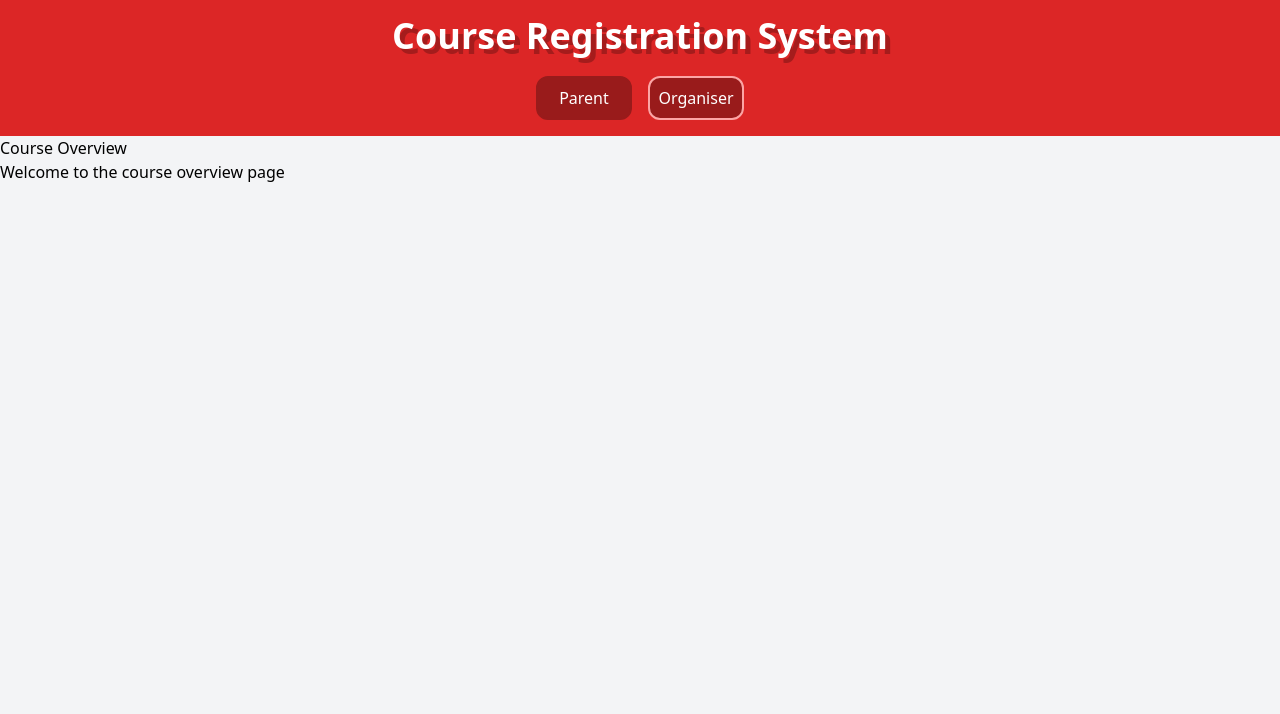
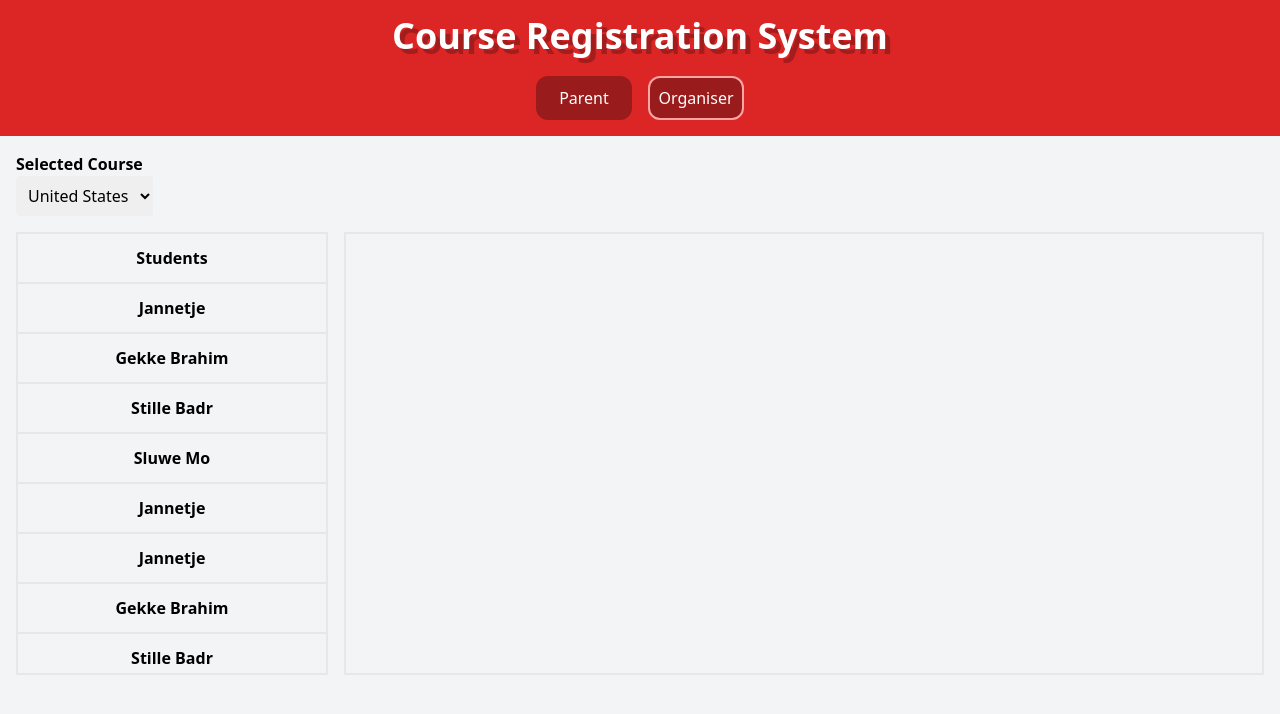
Before and after one commit to Yassin2607/Course_Registration_API, a Vue app in the folder frontend/: page /courses in a window 1280 px wide. Shown: the top 714 px of the page. Built offline with nearby package versions, Linux system fonts and the light colour scheme.

Commit message:
overview styling

```diff
--- a/frontend/src/App.vue
+++ b/frontend/src/App.vue
@@ -1,5 +1,5 @@
 <template>
-  <div class="flex flex-col h-full">
+  <div class="flex flex-col h-screen overflow-hidden">
     <header-component></header-component>
     <router-view class="grow bg-gray-100"></router-view>
   </div>
@@ -16,7 +16,5 @@ export default {
 </script>
 
 <style>
-  #app{
-    height: 100vh;
-  }
+
 </style>
--- a/frontend/src/assets/css/main.css
+++ b/frontend/src/assets/css/main.css
@@ -566,14 +566,6 @@ video {
   margin-right: 0.5rem;
 }
 
-.mb-0\.5 {
-  margin-bottom: 0.125rem;
-}
-
-.mt-2 {
-  margin-top: 0.5rem;
-}
-
 .block {
   display: block;
 }
@@ -582,20 +574,52 @@ video {
   display: flex;
 }
 
-.h-1\/5 {
-  height: 20%;
+.h-full {
+  height: 100%;
 }
 
-.h-full {
-  height: 100%;
+.h-screen {
+  height: 100vh;
+}
+
+.max-h-full {
+  max-height: 100%;
+}
+
+.max-h-\[80\%\] {
+  max-height: 80%;
+}
+
+.max-h-\[100\%\] {
+  max-height: 100%;
+}
+
+.w-1\/3 {
+  width: 33.333333%;
 }
 
 .w-24 {
   width: 6rem;
 }
 
+.flex-1 {
+  flex: 1 1 0%;
+}
+
+.flex-none {
+  flex: none;
+}
+
+.flex-grow {
+  flex-grow: 1;
+}
+
 .grow {
   flex-grow: 1;
+}
+
+.flex-row {
+  flex-direction: row;
 }
 
 .flex-col {
@@ -614,6 +638,18 @@ video {
   justify-content: space-evenly;
 }
 
+.space-x-4 > :not([hidden]) ~ :not([hidden]) {
+  --tw-space-x-reverse: 0;
+  margin-right: calc(1rem * var(--tw-space-x-reverse));
+  margin-left: calc(1rem * calc(1 - var(--tw-space-x-reverse)));
+}
+
+.space-y-4 > :not([hidden]) ~ :not([hidden]) {
+  --tw-space-y-reverse: 0;
+  margin-top: calc(1rem * calc(1 - var(--tw-space-y-reverse)));
+  margin-bottom: calc(1rem * var(--tw-space-y-reverse));
+}
+
 .space-y-5 > :not([hidden]) ~ :not([hidden]) {
   --tw-space-y-reverse: 0;
   margin-top: calc(1.25rem * calc(1 - var(--tw-space-y-reverse)));
@@ -624,6 +660,18 @@ video {
   --tw-space-y-reverse: 0;
   margin-top: calc(2rem * calc(1 - var(--tw-space-y-reverse)));
   margin-bottom: calc(2rem * var(--tw-space-y-reverse));
+}
+
+.overflow-hidden {
+  overflow: hidden;
+}
+
+.overflow-y-auto {
+  overflow-y: auto;
+}
+
+.overflow-y-scroll {
+  overflow-y: scroll;
 }
 
 .text-nowrap {
@@ -642,14 +690,48 @@ video {
   border-width: 2px;
 }
 
+.border-b-2 {
+  border-bottom-width: 2px;
+}
+
+.border-gray-200 {
+  --tw-border-opacity: 1;
+  border-color: rgb(229 231 235 / var(--tw-border-opacity));
+}
+
 .border-red-800 {
   --tw-border-opacity: 1;
   border-color: rgb(153 27 27 / var(--tw-border-opacity));
 }
 
+.border-gray-400 {
+  --tw-border-opacity: 1;
+  border-color: rgb(156 163 175 / var(--tw-border-opacity));
+}
+
+.border-gray-300 {
+  --tw-border-opacity: 1;
+  border-color: rgb(209 213 219 / var(--tw-border-opacity));
+}
+
+.border-b-gray-200 {
+  --tw-border-opacity: 1;
+  border-bottom-color: rgb(229 231 235 / var(--tw-border-opacity));
+}
+
+.border-b-gray-400 {
+  --tw-border-opacity: 1;
+  border-bottom-color: rgb(156 163 175 / var(--tw-border-opacity));
+}
+
 .bg-gray-100 {
   --tw-bg-opacity: 1;
   background-color: rgb(243 244 246 / var(--tw-bg-opacity));
+}
+
+.bg-red-500 {
+  --tw-bg-opacity: 1;
+  background-color: rgb(239 68 68 / var(--tw-bg-opacity));
 }
 
 .bg-red-600 {
@@ -664,6 +746,14 @@ video {
 
 .p-2 {
   padding: 0.5rem;
+}
+
+.p-3 {
+  padding: 0.75rem;
+}
+
+.p-4 {
+  padding: 1rem;
 }
 
 .p-7 {
@@ -727,9 +817,13 @@ video {
   filter: var(--tw-blur) var(--tw-brightness) var(--tw-contrast) var(--tw-grayscale) var(--tw-hue-rotate) var(--tw-invert) var(--tw-saturate) var(--tw-sepia) var(--tw-drop-shadow);
 }
 
-.drop-shadow-2xl {
-  --tw-drop-shadow: drop-shadow(0 25px 25px rgb(0 0 0 / 0.15));
-  filter: var(--tw-blur) var(--tw-brightness) var(--tw-contrast) var(--tw-grayscale) var(--tw-hue-rotate) var(--tw-invert) var(--tw-saturate) var(--tw-sepia) var(--tw-drop-shadow);
+.hover\:cursor-pointer:hover {
+  cursor: pointer;
+}
+
+.hover\:bg-gray-300:hover {
+  --tw-bg-opacity: 1;
+  background-color: rgb(209 213 219 / var(--tw-bg-opacity));
 }
 
 .hover\:bg-red-900:hover {
@@ -738,6 +832,10 @@ video {
 }
 
 @media (min-width: 640px) {
+  .sm\:w-1\/4 {
+    width: 25%;
+  }
+
   .sm\:text-4xl {
     font-size: 2.25rem;
     line-height: 2.5rem;
--- a/frontend/src/components/CourseDetail.vue
+++ b/frontend/src/components/CourseDetail.vue
@@ -5,11 +5,14 @@ export default {
 </script>
 
 <template>
-  <div>
-    <h1>Course Detail</h1>
-    <p>Welcome to the course detail page</p>
+  <div class="border-2 border-gray-200">
+    <div>
+
+    </div>
+    <div>
+
+    </div>
   </div>
-
 </template>
 
 <style scoped>
--- a/frontend/src/components/CourseOverview.vue
+++ b/frontend/src/components/CourseOverview.vue
@@ -1,16 +1,62 @@
 <script>
+import CourseDetail from "@/components/CourseDetail.vue";
+
 export default {
-  name: "CourseOverview"
+  name: "CourseOverview",
+  components: {CourseDetail},
+  data(){
+    return {
+      students: [
+        {name: "Jannetje", age: 10, id: 1},
+        {name: "Gekke Brahim", age: 11, id: 2},
+        {name: "Stille Badr", age: 12, id: 3},
+        {name: "Sluwe Mo", age: 13, id: 4},
+        {name: "Jannetje", age: 10, id: 1},
+        {name: "Jannetje", age: 10, id: 1},
+        {name: "Gekke Brahim", age: 11, id: 2},
+        {name: "Stille Badr", age: 12, id: 3},
+        {name: "Sluwe Mo", age: 13, id: 4},
+        {name: "Jannetje", age: 10, id: 1},
+      ]
+    }
+  }
 }
 </script>
 
 <template>
-  <div>
-    <h1>Course Overview</h1>
-    <p>Welcome to the course overview page</p>
+  <div class="flex flex-col p-4 space-y-4">
+    <div>
+      <label for="course" class="font-semibold">Selected Course</label>
+      <div class="text-black">
+        <select id="course" name="course">
+          <option>United States</option>
+          <option>Canada</option>
+          <option>Mexico</option>
+        </select>
+      </div>
+    </div>
+    <div class="flex flex-1 flex-row space-x-4">
+      <div class="max-h-[80%] border-2 border-gray-200 sm:w-1/4 w-1/3 overflow-y-scroll">
+        <div class="flex justify-center items-center p-3 font-bold border-b-2 border-b-gray-200">
+          <h1>Students</h1>
+        </div>
+        <ul>
+          <li v-for="student in students" :key="student.id" class="text-center p-3 border-b-2 border-b-gray-200 hover:bg-gray-300 hover:cursor-pointer font-semibold">
+            {{ student.name }}
+          </li>
+        </ul>
+      </div>
+      <course-detail class="flex-1 max-h-[80%]"></course-detail>
+    </div>
   </div>
+
 </template>
 
 <style scoped>
-
+input, select{
+  color: black;
+  padding: 0.5rem;
+  font-size: 1rem;
+  border-radius: 0.25rem;
+}
 </style>
```
